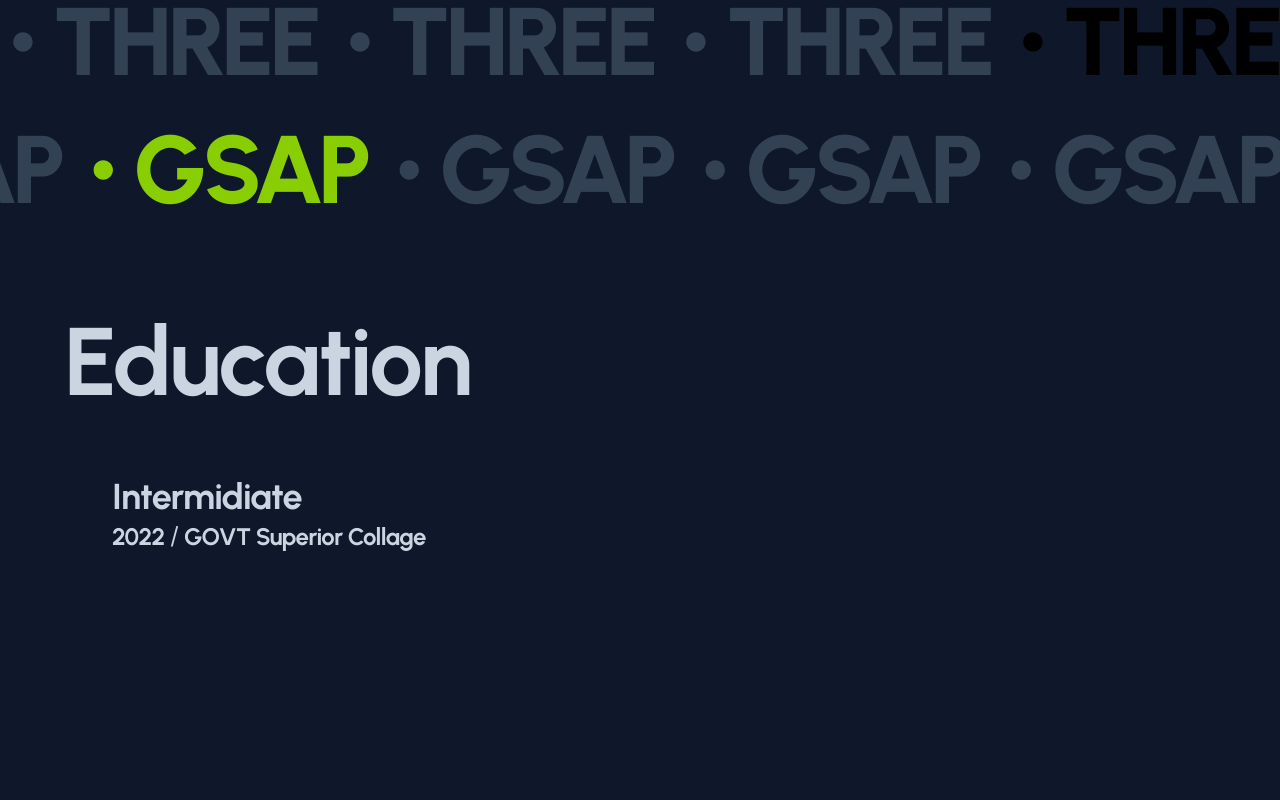
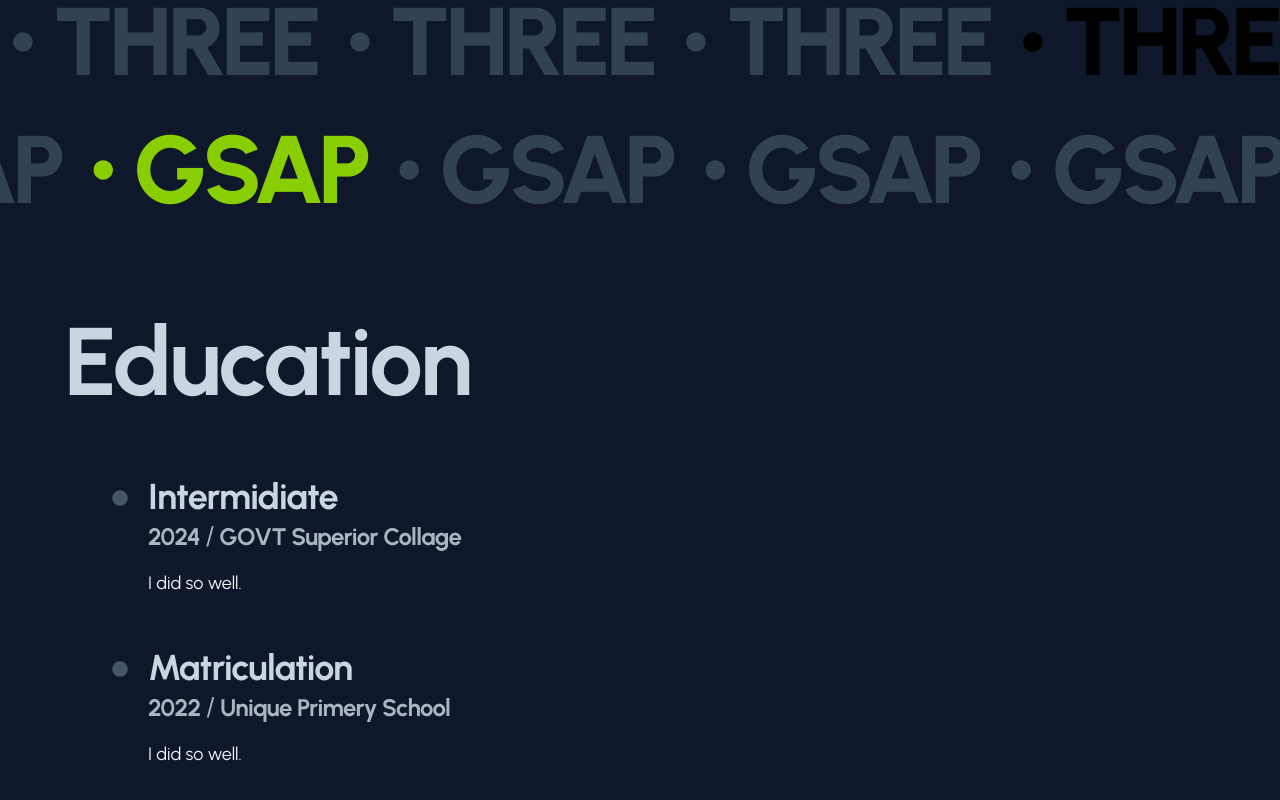
Before and after one commit to MANI-WEBDEVE/My-Portfolio-website, a Next.js app: page /about in a window 1280 px wide. Shown: the part 1256-2056 px from the top of the page. Built offline with nearby package versions, Linux system fonts and the light colour scheme; a web font is replaced by a local one.

Commit message:
Education-part-compelet

```diff
--- a/src/app/about/page.tsx
+++ b/src/app/about/page.tsx
@@ -7,7 +7,7 @@
 import Image from "next/image";
 import Link from "next/link";
 import React from "react";
-
+import { FaCircle } from "react-icons/fa";
 const page = () => {
   return (
     <>
@@ -27,7 +27,6 @@
             <p>
               My passion for coding and problem-solving drives me to create
               seamless user experiences and efficient server-side functionality.
-
             </p>
 
             <p>
@@ -46,27 +45,49 @@
               <MoveUpRight className="w-4 h-4" />
             </span>
           </Link>
-            <Avatar src={"/image/ceo3.jpg"} alt={"ceo"} width={345} height={345} />
+          <Avatar
+            src={"/image/ceo3.jpg"}
+            alt={"ceo"}
+            width={345}
+            height={345}
+          />
         </div>
       </Bounded>
-        <TechList/>
+      <TechList />
 
       <Bounded>
         <Heading as="h2" size="lg">
-            Education
+          Education
         </Heading>
-        </Bounded>
-        <div className=" px-28">
+      </Bounded>
+      <section className="">
+
+      <div className=" px-28 flex items-start gap-5 mb-12">
+        <div><FaCircle className="w-[1rem] h-[1-rem] text-slate-600 mt-4"/></div>
+        <div>
           <h4 className="font-bold leading-tight tracking-tight  text-slate-300 text-[36px]">
             Intermidiate
           </h4>
-          <h4 className="font-bold leading-tight tracking-tight  text-[#CBD5E1] text-[24px]">
-              2022 <span className="font-normal text-[27px]">/</span> GOVT Superior Collage
+          <h4 className="font-bold leading-tight tracking-tight  text-[#abb5c2] text-[24px]">
+            2024 <span className="font-normal text-[27px]">/</span> GOVT
+            Superior Collage
           </h4>
-
+          <p className="mt-4 text-lg">I did so well.</p>
         </div>
-
-
+      </div>
+      <div className=" px-28 flex items-start gap-5 mb-12">
+        <div><FaCircle className="w-[1rem] h-[1-rem] text-slate-600 mt-4"/></div>
+        <div>
+          <h4 className="font-bold leading-tight tracking-tight  text-slate-300 text-[36px]">
+            Matriculation
+          </h4>
+          <h4 className="font-bold leading-tight tracking-tight  text-[#abb5c2] text-[24px]">
+            2022 <span className="font-normal text-[27px]">/</span> Unique Primery School
+          </h4>
+          <p className="mt-4 text-lg">I did so well.</p>
+        </div>
+      </div>
+      </section>
     </>
   );
 };
--- a/src/app/layout.tsx
+++ b/src/app/layout.tsx
@@ -20,7 +20,7 @@
       >
         <Header/>
         {children}
-        <div className="h-[500vh]"></div>
+
       </body>
     </html>
   );
```
